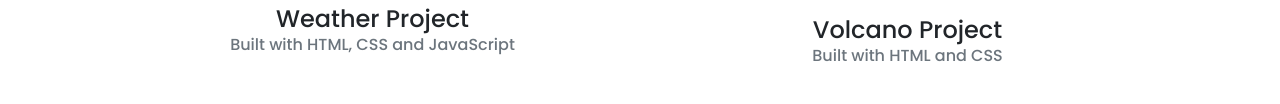
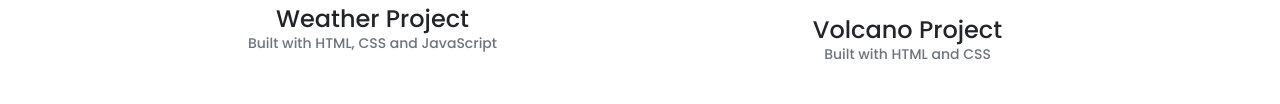
Before and after one commit to Lika-77/week4project, a plain HTML site: page work.html in a window 1280 px wide. Shown: the part 795-899 px from the top of the page. Drawn offline with nearby package versions, Linux system fonts and the light colour scheme.

Commit message:
styled content paragraph

```diff
--- a/style/file.css
+++ b/style/file.css
@@ -50,6 +50,11 @@ p {
   font-size: 24px;
   font-family: var(--default-font-family);
 }
+
+.content p {
+  font-size: 14px;
+}
+
 .content {
   margin: 30px;
 }
```
